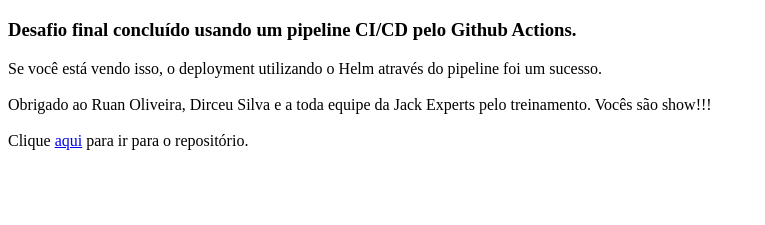
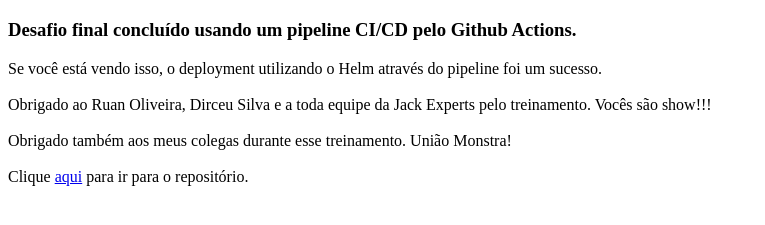
Before and after one commit to GustavoJST/Helm-Pipeline, a plain HTML site: page index.html in a window 1280 px wide. Shown: the part 61-286 px from the top of the page, without its empty margins (0-765 px from the left). Drawn offline with Linux system fonts and the light colour scheme.

Commit message:
Test pipeline update with updated index.html.

```diff
--- a/index.html
+++ b/index.html
@@ -14,6 +14,8 @@
             <br><br>
             Obrigado ao Ruan Oliveira, Dirceu Silva e a toda equipe da Jack Experts pelo treinamento. Vocês são show!!!
             <br><br>
+            Obrigado também aos meus colegas durante esse treinamento. União Monstra!
+            <br><br>
         Clique <a href="https://github.com/GustavoJST/Helm-Pipeline">aqui</a> para ir para o repositório.
         <p/>
     </body>
```
